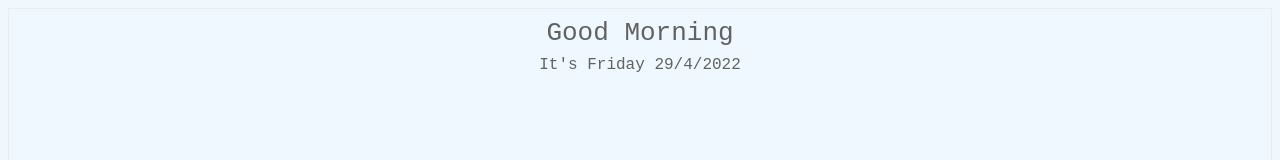
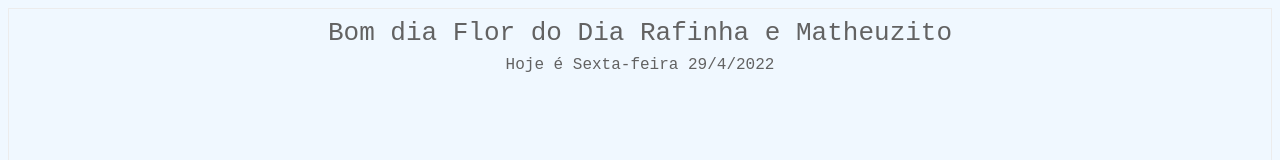
Before and after one commit to peac9/notion, a plain HTML site: page greetings.html in a window 1280 px wide. Shown: the top 160 px of the page. Drawn offline with Linux system fonts and the light colour scheme.

Commit message:
Update greetings.html

```diff
--- a/greetings.html
+++ b/greetings.html
@@ -28,13 +28,13 @@ body{
 
 <script>
     var weekday = new Array(7);
-    weekday[0] = "Sunday";
-    weekday[1] = "Monday";
-    weekday[2] = "Tuesday";
-    weekday[3] = "Wednesday";
-    weekday[4] = "Thursday";
-    weekday[5] = "Friday";
-    weekday[6] = "Saturday";
+    weekday[0] = "Domingo";
+    weekday[1] = "Segunda-feira";
+    weekday[2] = "Terça-feira";
+    weekday[3] = "Quarta-feira";
+    weekday[4] = "Quinta-feira";
+    weekday[5] = "Sexta-feira";
+    weekday[6] = "Sábado";
 
 
     var today = new Date();
@@ -45,13 +45,13 @@ body{
     var greet;
 
     if (hrs < 12)
-        greet = 'Good Morning  ';
-    else if (hrs >= 12 && hrs <= 17)
-        greet = 'Good Afternoon ';
-    else if (hrs >= 17 && hrs <= 24)
-        greet = 'Good Evening  ';
+        greet = 'Bom dia Flor do Dia  ';
+    else if (hrs >= 12 && hrs <= 18)
+        greet = 'Boa tarde Meu Amor ';
+    else if (hrs >= 18 && hrs <= 24)
+        greet = 'Boa noite pra quem é de boa noite  ';
 
     document.getElementById('lbl').innerHTML =
-        greet+=`<div id="date"> It's ${date}</div>`;
+        greet+= "Rafinha e Matheuzito " +`<div id="date"> Hoje é ${date}</div>`;
 </script>
 </html>
```
